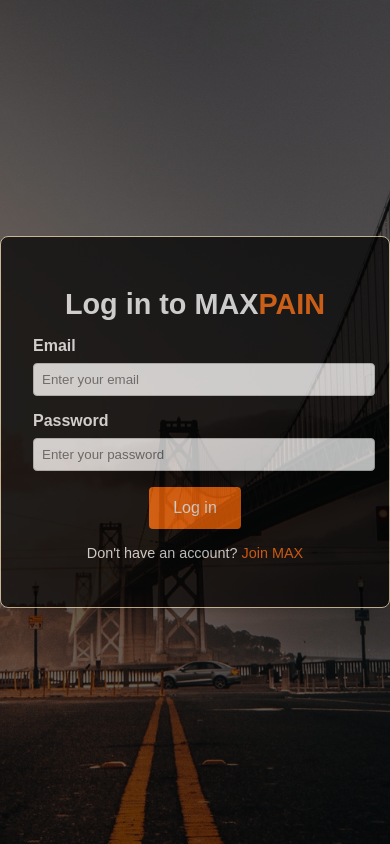
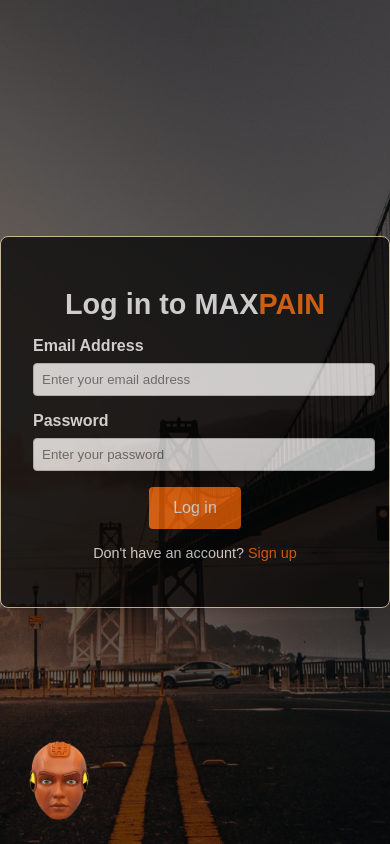
Before and after one commit to chuzabro/mex-plan-app, a React (Create React App) app: page /login in a window 390 px wide. Built offline with nearby package versions, Linux system fonts and the light colour scheme.

Commit message:
add logo on signup page , login page , homepage

```diff
--- a/src/pages/Home.jsx
+++ b/src/pages/Home.jsx
@@ -34,6 +34,9 @@ const Home = () => {
           </div>
         </div>
       </main>
+      <div className="bottom-right-logo">
+        <img src="/images/app-logo.png" alt="Logo" />
+      </div>
     </div>
   );
 };
--- a/src/pages/Login.jsx
+++ b/src/pages/Login.jsx
@@ -2,23 +2,34 @@ import React, { useState } from "react";
 import "../styles/login.css";
 
 const Login = () => {
-  const [email, setEmail] = useState("");
-  const [password, setPassword] = useState("");
+  const [formData, setFormData] = useState({
+    email: "",
+    password: "",
+  });
   const [error, setError] = useState("");
+
+  const handleChange = (e) => {
+    const { name, value } = e.target;
+    setFormData({ ...formData, [name]: value });
+  };
 
   const handleSubmit = (e) => {
     e.preventDefault();
+    const { email, password } = formData;
+
     if (!email || !password) {
-      setError("Both fields are required.");
+      setError("All fields are required.");
       return;
     }
+
     if (!/\S+@\S+\.\S+/.test(email)) {
       setError("Please enter a valid email address.");
       return;
     }
+
     setError("");
+    console.log("Login successful:", formData);
     // Handle login logic here
-    console.log("Logged in with:", { email, password });
   };
 
   return (
@@ -27,13 +38,14 @@ const Login = () => {
         <h1 className="login-title">Log in to MAX<span className="highlight">PAIN</span></h1>
         <form className="login-form" onSubmit={handleSubmit}>
           <div className="form-group">
-            <label htmlFor="email">Email</label>
+            <label htmlFor="email">Email Address</label>
             <input
               type="email"
               id="email"
-              value={email}
-              onChange={(e) => setEmail(e.target.value)}
-              placeholder="Enter your email"
+              name="email"
+              value={formData.email}
+              onChange={handleChange}
+              placeholder="Enter your email address"
             />
           </div>
           <div className="form-group">
@@ -41,8 +53,9 @@ const Login = () => {
             <input
               type="password"
               id="password"
-              value={password}
-              onChange={(e) => setPassword(e.target.value)}
+              name="password"
+              value={formData.password}
+              onChange={handleChange}
               placeholder="Enter your password"
             />
           </div>
@@ -50,8 +63,11 @@ const Login = () => {
           <button type="submit" className="login-btn">Log in</button>
         </form>
         <p className="signup-link">
-          Don't have an account? <a href="./signup">Join MAX</a>
+          Don't have an account? <a href="/signup">Sign up</a>
         </p>
+      </div>
+      <div className="bottom-right-logo">
+        <img src="/images/app-logo.png" alt="Logo" />
       </div>
     </div>
   );
--- a/src/pages/Signup.jsx
+++ b/src/pages/Signup.jsx
@@ -95,6 +95,9 @@ const Signup = () => {
           Already have an account? <a href="/login">Log in</a>
         </p>
       </div>
+      <div className="bottom-right-logo">
+        <img src="/images/app-logo.png" alt="Logo" />
+      </div>
     </div>
   );
 };
--- a/src/styles/app.css
+++ b/src/styles/app.css
@@ -145,6 +145,20 @@ body {
   font-weight: 100;
 }
 
+/* Bottom Right Logo */
+.bottom-right-logo {
+  position: fixed;
+  bottom: 20px;
+  right: 20px;
+  z-index: 1000; /* Ensure it stays on top */
+}
+
+.bottom-right-logo img {
+  width: 200px; /* Adjust the size as needed */
+  height: auto;
+  border-radius: 50%; /* Optional: Make it circular */
+}
+
 /* Responsive Styles */
 @media (max-width: 1024px) {
   .branding-title {
@@ -205,6 +219,19 @@ body {
   .maxpain {
     font-size: 5rem;
   }
+  .bottom-right-logo {
+    /* position: fixed; */
+    bottom: 20px;
+    left: 20px;
+    z-index: 1000; /* Ensure it stays on top */
+  }
+
+  .bottom-right-logo img {
+    width: 80px; /* Adjust the size as needed */
+    height: auto;
+    border-radius: 50%; /* Optional: Make it circular */
+    /* border: solid 2px wheat; */
+  }
 }
 
 @media (max-width: 480px) {
@@ -224,4 +251,18 @@ body {
     padding: 6px 10px;
     font-size: 12px;
   }
+  .bottom-right-logo {
+    /* position: fixed; */
+    bottom: 20px;
+    left: 20px;
+    z-index: 1000; /* Ensure it stays on top */
+  }
+
+  .bottom-right-logo img {
+    width: 80px; /* Adjust the size as needed */
+    height: auto;
+    border-radius: 50%; /* Optional: Make it circular */
+    /* border: solid 2px wheat; */
+  }
+
 }
```
Also changed, not shown: src/components/Layout.jsx (added, +15 -0 lines), src/components/import React from "react";.jsx (added, +22 -0 lines), public/images/app-logo.png (added).
